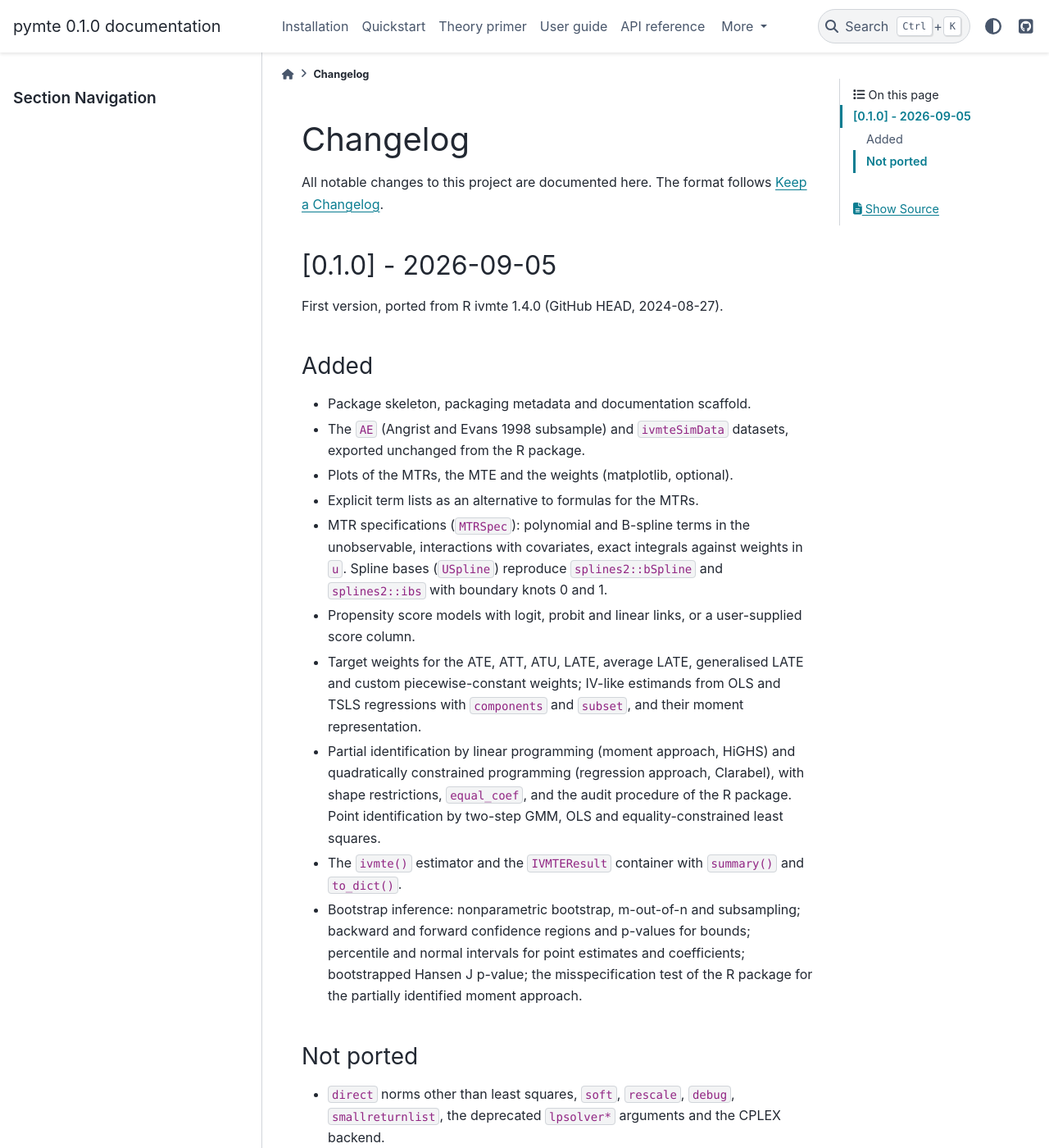
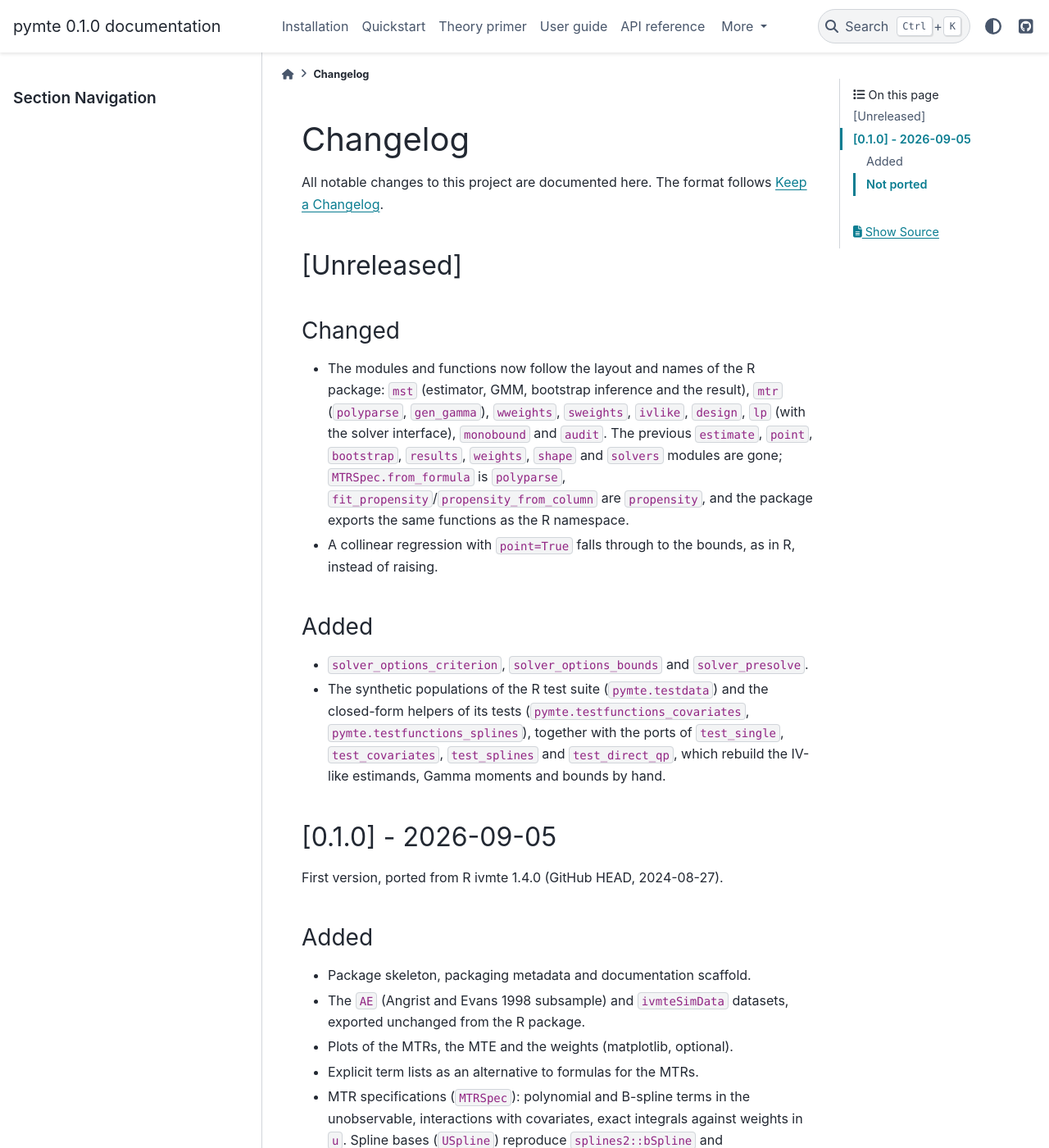
Before and after one commit to Alexr951/pymte, a Sphinx documentation site: the page built from docs/changelog.md, in a window 1280 px wide and 1400 px high. Shown: the whole window at 82% size. Built offline with Sphinx 7.4.7 and the PyData theme 0.15.4, drawn with Linux system fonts in a browser that asks for light colours.

Commit message:
Document the module mapping and the new solver options

```diff
--- a/CHANGELOG.md
+++ b/CHANGELOG.md
@@ -2,6 +2,31 @@
 
 All notable changes to this project are documented here. The format follows
 [Keep a Changelog](https://keepachangelog.com/en/1.1.0/).
+
+## [Unreleased]
+
+### Changed
+
+- The modules and functions now follow the layout and names of the R
+  package: `mst` (estimator, GMM, bootstrap inference and the result),
+  `mtr` (`polyparse`, `gen_gamma`), `wweights`, `sweights`, `ivlike`,
+  `design`, `lp` (with the solver interface), `monobound` and `audit`. The
+  previous `estimate`, `point`, `bootstrap`, `results`, `weights`, `shape`
+  and `solvers` modules are gone; `MTRSpec.from_formula` is `polyparse`,
+  `fit_propensity`/`propensity_from_column` are `propensity`, and the
+  package exports the same functions as the R namespace.
+- A collinear regression with `point=True` falls through to the bounds, as
+  in R, instead of raising.
+
+### Added
+
+- `solver_options_criterion`, `solver_options_bounds` and
+  `solver_presolve`.
+- The synthetic populations of the R test suite (`pymte.testdata`) and the
+  closed-form helpers of its tests (`pymte.testfunctions_covariates`,
+  `pymte.testfunctions_splines`), together with the ports of
+  `test_single`, `test_covariates`, `test_splines` and `test_direct_qp`,
+  which rebuild the IV-like estimands, Gamma moments and bounds by hand.
 
 ## [0.1.0] - 2026-09-05
 
```
Also changed, not shown: docs/api.md (+64 -23 lines), docs/migration.md (+27 -0 lines).
